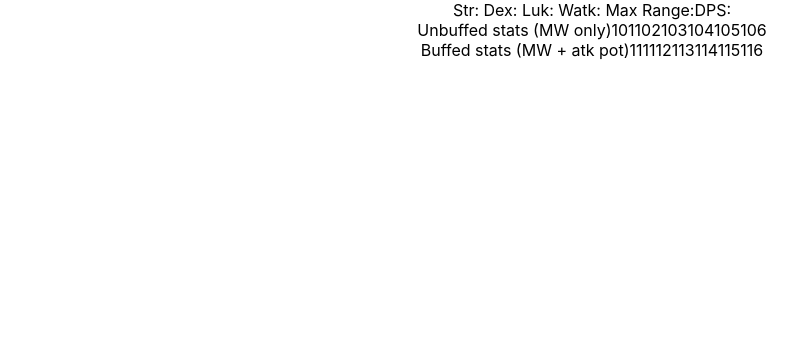
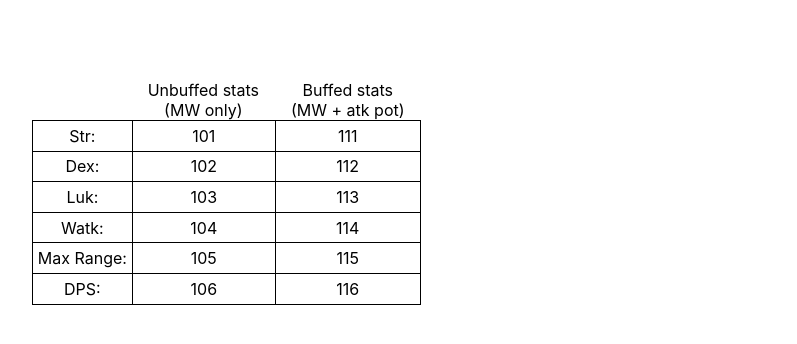
Before and after one commit to kulanah/upgradeCalculator, a React (Create React App) app: page / in a window 1280 px wide. Shown: the top 344 px of the page, without its empty margins (48-845 px from the left). Built offline with nearby package versions, Linux system fonts and the light colour scheme.

Commit message:
set up display for the user stats component  Needs deisng help tho

```diff
--- a/src/components/UserStats.js
+++ b/src/components/UserStats.js
@@ -6,32 +6,31 @@ class UserStats extends Component {
     return (
       <div className='UserStats'>
         <div className="StatsColumn">
-          <span></span>
-          <span>Str: </span>
-          <span>Dex: </span>
-          <span>Luk: </span>
-          <span>Watk: </span>
-          <span>Max Range:</span>
-          <span>DPS: </span>
+          <span className='StatCell'>Str: </span>
+          <span className='StatCell'>Dex: </span>
+          <span className='StatCell'>Luk: </span>
+          <span className='StatCell'>Watk: </span>
+          <span className='StatCell'>Max Range:</span>
+          <span className='StatCell StatBottomCell'>DPS: </span>
         </div>
         <div className="StatsColumn">
-          <span>Unbuffed stats (MW only)</span>
-          <span>101</span>
-          <span>102</span>
-          <span>103</span>
-          <span>104</span>
-          <span>105</span>
-          <span>106</span>
+          <span className='StatHeader'>Unbuffed stats <br/>(MW only)</span>
+          <span className='StatCell'>101</span>
+          <span className='StatCell'>102</span>
+          <span className='StatCell'>103</span>
+          <span className='StatCell'>104</span>
+          <span className='StatCell'>105</span>
+          <span className='StatCell StatBottomCell'>106</span>
         </div>
 
-        <div className="StatsColumn">
-          <span>Buffed stats (MW + atk pot)</span>
-          <span>111</span>
-          <span>112</span>
-          <span>113</span>
-          <span>114</span>
-          <span>115</span>
-          <span>116</span>
+        <div className="StatsColumn FinalStatsColumn">
+          <span className='StatHeader'>Buffed stats <br />(MW + atk pot)</span>
+          <span className='StatCell'>111</span>
+          <span className='StatCell'>112</span>
+          <span className='StatCell'>113</span>
+          <span className='StatCell'>114</span>
+          <span className='StatCell'>115</span>
+          <span className='StatCell StatBottomCell'>116</span>
         </div>
 
       </div>
--- a/src/css/UserStats.css
+++ b/src/css/UserStats.css
@@ -0,0 +1,33 @@
+.UserStats{
+  margin-top: 10vh;
+  margin-left: 10vh;
+
+  display: flex;
+  flex-direction: row;
+}
+
+.StatsColumn{
+  display: flex;
+  flex-direction: column;
+  justify-content: flex-end;
+}
+
+.StatHeader{
+  padding-left: 1em;
+  padding-right: 1em;
+}
+
+.FinalStatsColumn > :not(:first-child){
+  border-right: 1px solid black;
+}
+
+.StatBottomCell{
+  border-bottom: 1px solid black;
+}
+
+.StatCell{
+  border-top: 1px solid black;
+  border-left: 1px solid black;
+
+  padding: 0.3em;
+}
```
